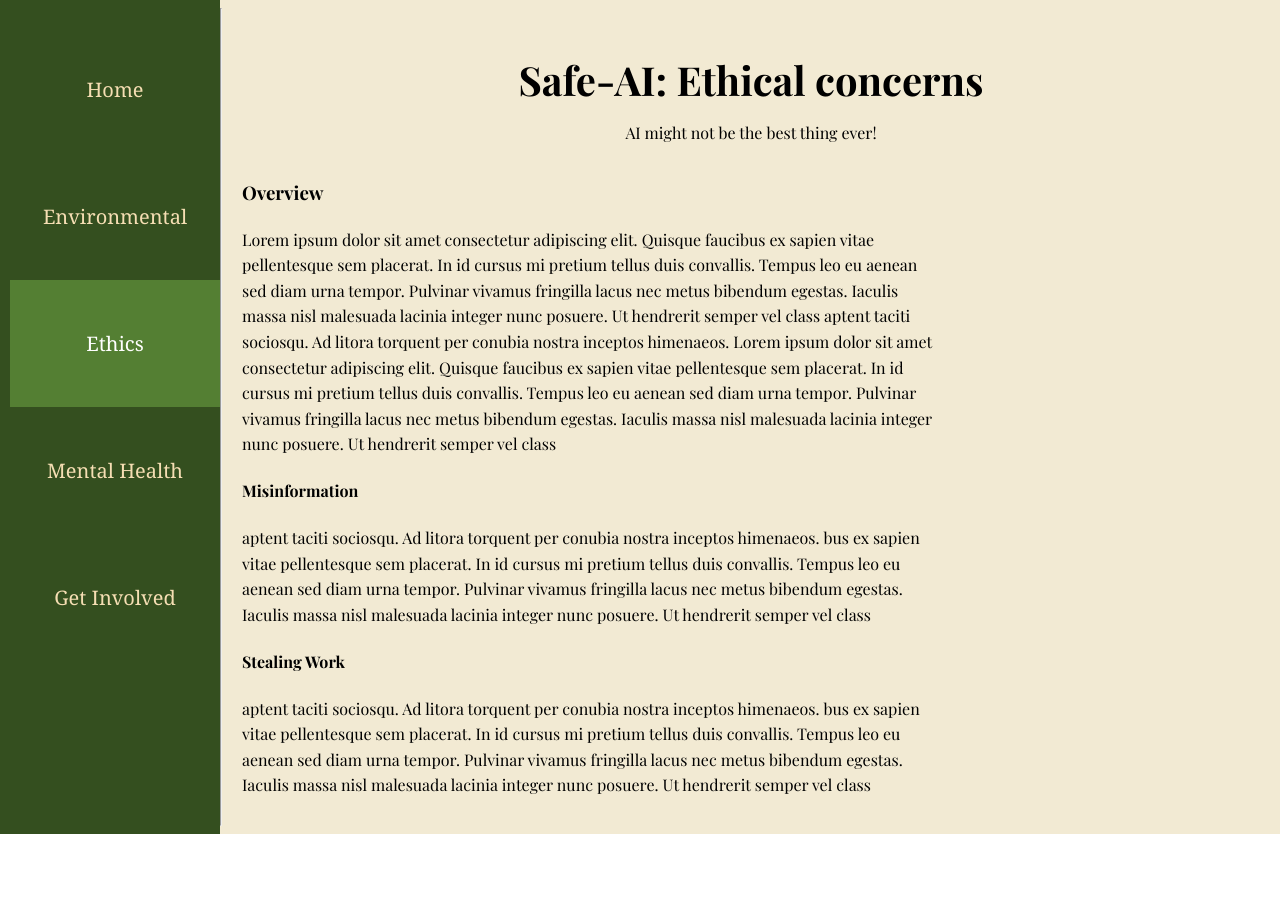
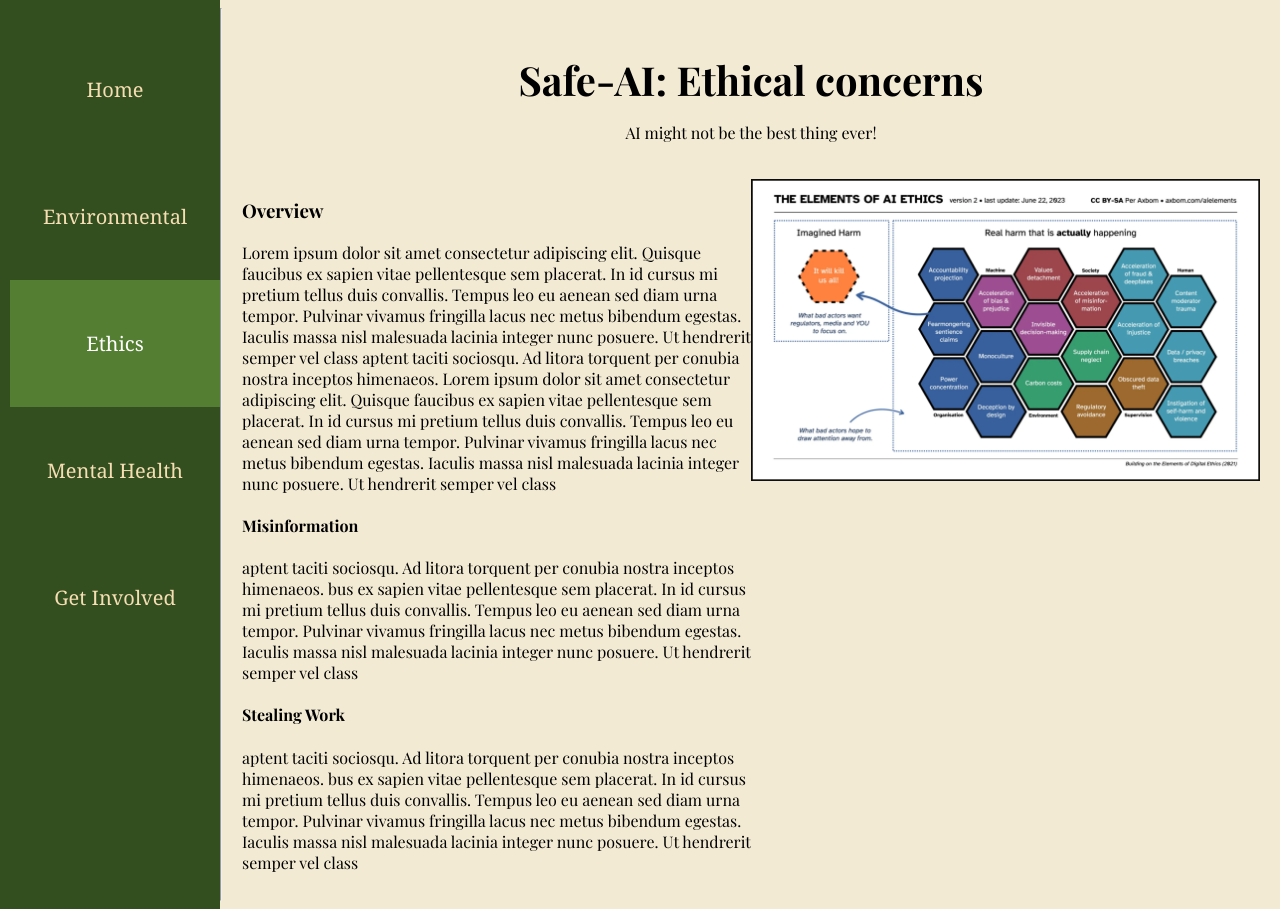
Before and after one commit to TsLu1s/talknexus, a React (Create React App) app: page / in a window 1280 px wide. Both pictures are taken after a click on the button "Ethics". Before the commit the page ends 834 px from the top, so only its background shows below. Built offline with nearby package versions, Linux system fonts and the light colour scheme; a web font is replaced by a local one.

Commit message:
added image column to ethics

```diff
--- a/src/components/Ethics.css
+++ b/src/components/Ethics.css
@@ -20,3 +20,25 @@ h2 {
     font-size: 2.5rem;
     margin-bottom: 0px;
 }
+
+.row {
+  width: 100%;
+  margin-top: 20px;
+}
+
+.column {
+  float: left;
+  width: 50%;
+}
+
+.row:after {
+  content: "";
+  display: table;
+  clear: both;
+}
+
+.column img {
+  max-width: 100%;
+  height: auto;
+  display: block;
+}
--- a/src/components/Ethics.js
+++ b/src/components/Ethics.js
@@ -1,6 +1,8 @@
 import React from "react";
 import "../App.css";
 import "./Ethics.css";
+import AIEthics from "../images/AIEthics.png";
+
 
 function Ethics() {
     return(
@@ -14,7 +16,8 @@ function Ethics() {
 
 function TextBlock3(){
     return (
-        <div className='ethicsText3'>
+        <div className="row">
+            <div className="column">
             <h3 style={{ textAlign: "left" }}> Overview </h3>
             <p style={{ textAlign: "left" }}> Lorem ipsum dolor sit amet consectetur adipiscing elit. Quisque faucibus ex sapien vitae pellentesque sem placerat. In id cursus mi pretium tellus duis convallis. Tempus leo eu aenean sed diam urna tempor. Pulvinar vivamus fringilla lacus nec metus bibendum egestas. Iaculis massa nisl malesuada lacinia integer nunc posuere. Ut hendrerit semper vel class aptent taciti sociosqu. Ad litora torquent per conubia nostra inceptos himenaeos. Lorem ipsum dolor sit amet consectetur adipiscing elit. Quisque faucibus ex sapien vitae pellentesque sem placerat. In id cursus mi pretium tellus duis convallis. Tempus leo eu aenean sed diam urna tempor. Pulvinar vivamus fringilla lacus nec metus bibendum egestas. Iaculis massa nisl malesuada lacinia integer nunc posuere. Ut hendrerit semper vel class </p>
             <h4 style={{ textAlign: "left" }}> Misinformation</h4>
@@ -22,6 +25,10 @@ function TextBlock3(){
             <h4 style={{ textAlign: "left" }}> Stealing Work</h4>
             <p style={{ textAlign: "left" }}> aptent taciti sociosqu. Ad litora torquent per conubia nostra inceptos himenaeos. bus ex sapien vitae pellentesque sem placerat. In id cursus mi pretium tellus duis convallis. Tempus leo eu aenean sed diam urna tempor. Pulvinar vivamus fringilla lacus nec metus bibendum egestas. Iaculis massa nisl malesuada lacinia integer nunc posuere. Ut hendrerit semper vel class </p>
         </div>
+        <div className= "column">
+            <img src={AIEthics} alt="Ethical Impact" />
+        </div>
+    </div>
     )
 }
 
```
Also changed, not shown: src/images/AIEthics.png (added).
